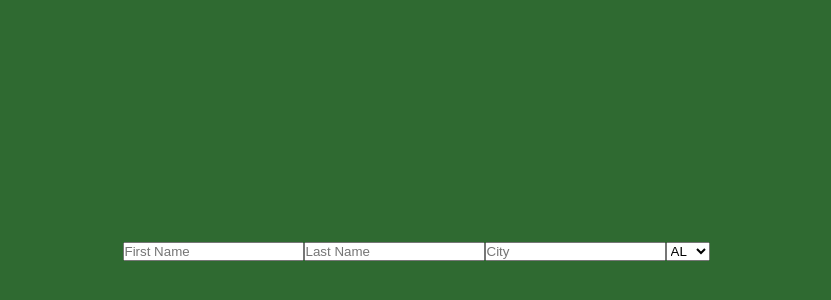
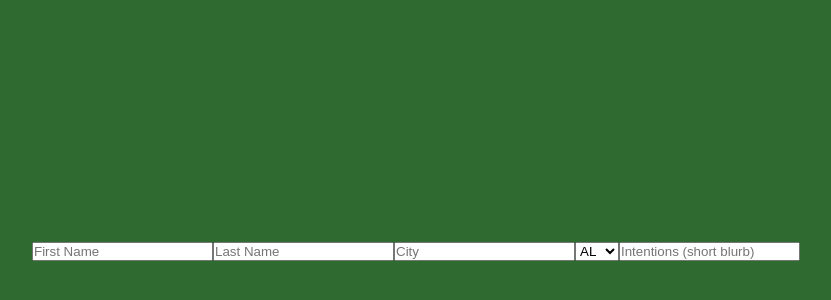
Before and after one commit to Samantha-Brown/future-seeds-ui, a React (Create React App) app: page /signup in a window 1280 px wide. Shown: the part 150-450 px from the top of the page, without its empty margins (224-1055 px from the left). Built offline with nearby package versions, Linux system fonts and the light colour scheme.

Commit message:
Add all user input fields

```diff
--- a/src/Components/SignUp/SignUp.js
+++ b/src/Components/SignUp/SignUp.js
@@ -3,10 +3,11 @@ import StateList from '../StateList/StateList'
 import './SignUp.css'
 
 const SignUp = () => {
-  const [userState, setUserState] = useState('AL')
   const [userFirstName, setUserFirstName] = useState('')
   const [userLastName, setUserLastName] = useState('')
   const [userCity, setUserCity] = useState('')
+  const [userState, setUserState] = useState('AL')
+  const [userIntentions, setUserIntentions] = useState('')
 
   const handleLocationChange = (location) => {
     setUserState(location)
@@ -15,6 +16,7 @@ const SignUp = () => {
 
   return (
     <div className='signup-container'>
+      <div className='input-container'>
         <input
           type='text'
           placeholder='First Name'
@@ -34,6 +36,13 @@ const SignUp = () => {
           onChange={e => setUserCity(e.target.value)}
         />
         <StateList handleLocationChange={handleLocationChange}/>
+        <input
+          type='text'
+          placeholder='Intentions (short blurb)'
+          name='intentions'
+          onChange={e => setUserIntentions(e.target.value)}
+        />
+      </div>
     </div>
   )
 }
```
Lines whose indentation alone changed are shown as unchanged.
